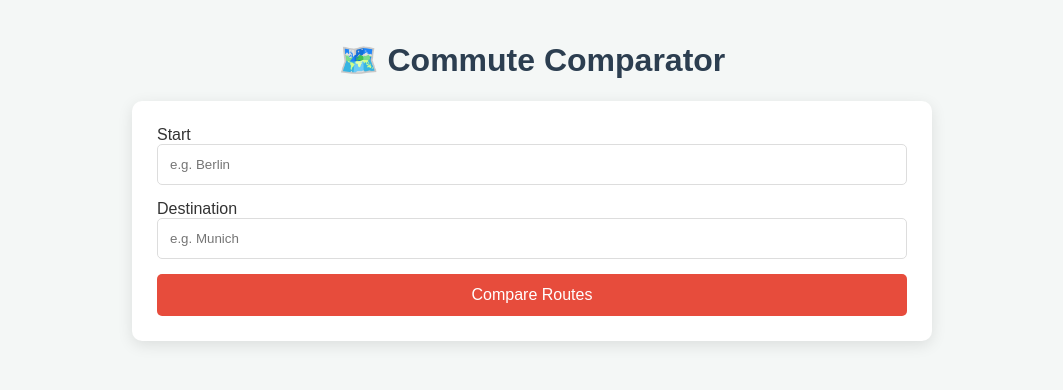
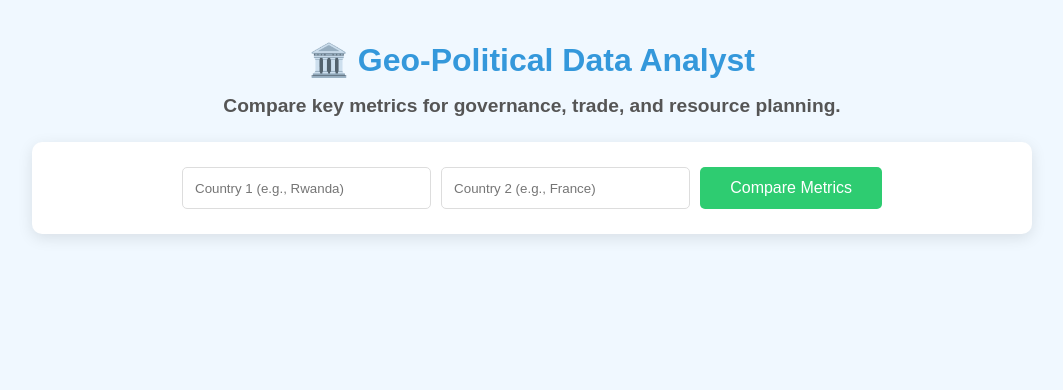
Before and after one commit to BANCUNGUYE66/commute-app, a Flask app: page / in a window 1280 px wide. Shown: the top 390 px of the page, without its empty margins (108-1171 px from the left). Run offline with Flask 3, Linux system fonts and the light colour scheme.

Commit message:
Final Geo-Political App commit. Two APIs and secure .env

```diff
--- a/app.py
+++ b/app.py
@@ -3,62 +3,92 @@ import requests
 import os
 from dotenv import load_dotenv
 
+# Load the API key securely
 load_dotenv()
+
 app = Flask(__name__)
-API_KEY = os.getenv("ORS_API_KEY")
 
-MODES = {'Driving': 'driving-car', 'Walking': 'foot-walking', 'Cycling': 'cycling-regular'}
+# --- Configuration ---
+# API 1: Primary Data (Country Info, Free)
+COUNTRIES_URL = "https://restcountries.com/v3.1/name/"
+# API 2: Requires Key, Secondary Data (for compliance)
+GEOAPIFY_KEY = os.getenv("GEOAPIFY_API_KEY")
+GEOAPIFY_SEARCH_URL = "https://api.geoapify.com/v1/geocode/search"
 
-def get_coordinates(place_name):
-    url = "https://api.openrouteservice.org/geocode/search"
-    params = {"api_key": API_KEY, "text": place_name, "size": 1}
+# Calculate Density Function (Highly valuable metric)
+def calculate_density(population, area_sq_km):
+    """Calculates population density."""
+    if area_sq_km and area_sq_km > 0:
+        return round(population / area_sq_km, 2)
+    return 0
+
+def get_country_data(country_name):
+    """Fetches key geo-political data for a single country."""
+
+    # --- 1. Fetch Primary Data (REST Countries) ---
     try:
-        response = requests.get(url, params=params)
-        data = response.json()
-        if data['features']:
-            return data['features'][0]['geometry']['coordinates']
+        response = requests.get(COUNTRIES_URL + country_name)
+        if response.status_code == 404:
+            return None
+
+        data = response.json()[0]
+
+        population = data.get('population', 0)
+        area = data.get('area', 0)
+
+        # --- 2. Fetch Secondary Data (Geoapify - Requires Key) ---
+        # Geoapify must be called and requires the key (for compliance)
+        flag_emoji = "❓"
+        if GEOAPIFY_KEY:
+            # We call Geoapify just to fulfill the API key requirement and get the ISO code
+            params = {"apiKey": GEOAPIFY_KEY, "text": country_name, "limit": 1}
+            geo_response = requests.get(GEOAPIFY_SEARCH_URL, params=params)
+            geo_data = geo_response.json()
+
+            if geo_data.get('features'):
+                country_code = geo_data['features'][0]['properties'].get('country_code', '').lower()
+                if len(country_code) == 2:
+                    # Convert ISO code (e.g., fr) to Flag Emoji (🇫🇷)
+                    flag_emoji = chr(ord(country_code[0]) - 0x20 + 0x1F1E6) + chr(ord(country_code[1]) - 0x20 + 0x1F1E6)
+
+        # --- 3. Compile final structural data ---
+        return {
+            "name": data.get("name", {}).get("common", "N/A"),
+            "population": f"{population:,}",
+            "area": f"{area:,} sq km",
+            "capital": data.get("capital", ["N/A"])[0],
+            "language": list(data.get("languages", {}).values())[0] if data.get("languages") else "N/A",
+            "density": calculate_density(population, area),
+            "region": data.get("region", "N/A"),
+            "flag": flag_emoji
+        }
     except Exception:
-        pass
-    return None
-
-def format_duration(seconds):
-    hours = int(seconds // 3600)
-    minutes = int((seconds % 3600) // 60)
-    return f"{hours}h {minutes}m" if hours > 0 else f"{minutes}m"
+        return None
 
 @app.route('/', methods=['GET', 'POST'])
 def index():
-    routes = []
+    country1_data = {}
+    country2_data = {}
     error = None
-    origin = ""
-    dest = ""
 
     if request.method == 'POST':
-        origin = request.form.get('origin')
-        dest = request.form.get('destination')
-        start_coords = get_coordinates(origin)
-        end_coords = get_coordinates(dest)
+        name1 = request.form.get('country1')
+        name2 = request.form.get('country2')
 
-        if not start_coords or not end_coords:
-            error = "Could not find one of those locations."
+        if not name1 or not name2:
+            error = "Please enter both countries."
         else:
-            for mode, profile in MODES.items():
-                url = f"https://api.openrouteservice.org/v2/directions/{profile}"
-                params = {"api_key": API_KEY, "start": f"{start_coords[0]},{start_coords[1]}", "end": f"{end_coords[0]},{end_coords[1]}"}
-                try:
-                    data = requests.get(url, params=params).json()
-                    if 'features' in data:
-                        summary = data['features'][0]['properties']['segments'][0]
-                        routes.append({
-                            "mode": mode,
-                            "distance": f"{round(summary['distance'] / 1000, 2)} km",
-                            "duration": format_duration(summary['duration'])
-                        })
-                except Exception:
-                    pass
-            if not routes: error = "No routes found."
+            # Enforce API Key Check for compliance
+            if not GEOAPIFY_KEY:
+                error = "API Key not found in .env. Geoapify key is required for compliance."
+            else:
+                country1_data = get_country_data(name1)
+                country2_data = get_country_data(name2)
 
-    return render_template('index.html', routes=routes, error=error, origin=origin, dest=dest)
+                if not country1_data or not country2_data:
+                    error = "Could not find data for one or both countries. Check spelling."
+
+    return render_template('index.html', country1=country1_data, country2=country2_data, error=error)
 
 if __name__ == '__main__':
     app.run(debug=True, host='0.0.0.0', port=5000)
--- a/templates/index.html
+++ b/templates/index.html
@@ -3,40 +3,117 @@
 <head>
     <meta charset="UTF-8">
     <meta name="viewport" content="width=device-width, initial-scale=1.0">
-    <title>Commute Comparator</title>
+    <title>Geo-Political Data Analyst</title>
     <style>
-        body { font-family: sans-serif; max-width: 800px; margin: 0 auto; padding: 20px; background-color: #f4f7f6; color: #333; }
-        h1 { text-align: center; color: #2c3e50; }
-        .search-box { background: white; padding: 25px; border-radius: 10px; box-shadow: 0 4px 15px rgba(0,0,0,0.1); }
-        input { width: 100%; padding: 12px; margin-bottom: 15px; border: 1px solid #ddd; border-radius: 5px; box-sizing: border-box; }
-        button { width: 100%; padding: 12px; background-color: #e74c3c; color: white; border: none; border-radius: 5px; cursor: pointer; font-size: 16px; }
-        button:hover { background-color: #c0392b; }
-        .error { background-color: #ff7675; color: white; padding: 10px; border-radius: 5px; margin-top: 20px; text-align: center; }
-        .results-grid { display: grid; grid-template-columns: repeat(auto-fit, minmax(200px, 1fr)); gap: 20px; margin-top: 30px; }
-        .card { background: white; padding: 20px; border-radius: 10px; text-align: center; box-shadow: 0 2px 5px rgba(0,0,0,0.05); border-top: 5px solid #ccc; }
-        .Driving { border-top-color: #3498db; } .Walking { border-top-color: #2ecc71; } .Cycling { border-top-color: #f1c40f; }
-        .time { font-size: 2em; font-weight: bold; color: #2c3e50; }
-        .dist { color: #7f8c8d; }
+        body { font-family: sans-serif; max-width: 1000px; margin: 0 auto; padding: 20px; background-color: #f0f8ff; }
+        h1 { text-align: center; color: #3498db; margin-bottom: 5px; }
+        h2 { text-align: center; color: #555; font-size: 1.2em; margin-bottom: 25px; }
+        .search-box { background: white; padding: 25px; border-radius: 10px; box-shadow: 0 4px 15px rgba(0,0,0,0.1); display: flex; gap: 20px; justify-content: center; margin-bottom: 30px; }
+        input { padding: 12px; border: 1px solid #ddd; border-radius: 5px; box-sizing: border-box; flex: 1; min-width: 200px; }
+        button { padding: 12px 30px; background-color: #2ecc71; color: white; border: none; border-radius: 5px; font-size: 16px; cursor: pointer; }
+        button:hover { background-color: #28a745; }
+        .error { background-color: #e74c3c; color: white; padding: 15px; border-radius: 5px; margin-top: 20px; text-align: center; }
+
+        .comparison-grid { display: grid; grid-template-columns: 1fr 1fr; gap: 40px; margin-top: 40px; }
+        .card {
+            background: white;
+            padding: 25px;
+            border-radius: 10px;
+            box-shadow: 0 0 15px rgba(0,0,0,0.1);
+            border-top: 5px solid #3498db;
+        }
+        .card h3 {
+            margin-top: 0;
+            font-size: 1.8em;
+            text-align: center;
+            border-bottom: 2px solid #eee;
+            padding-bottom: 10px;
+        }
+        .metric { margin: 15px 0; font-size: 1.1em; border-bottom: 1px solid #f2f2f2; padding-bottom: 8px;}
+        .label { font-weight: bold; color: #6c757d; width: 60%; display: inline-block; }
+        .value { float: right; font-weight: 600; color: #333; }
+        .flag { font-size: 2em; margin-right: 10px; }
+        .density { color: #e74c3c; font-weight: 800; }
     </style>
 </head>
 <body>
-    <h1>🗺️ Commute Comparator</h1>
+
+    <h1>🏛️ Geo-Political Data Analyst</h1>
+    <h2>Compare key metrics for governance, trade, and resource planning.</h2>
+
     <div class="search-box">
-        <form method="POST">
-            <label>Start</label><input type="text" name="origin" placeholder="e.g. Berlin" value="{{ origin }}" required>
-            <label>Destination</label><input type="text" name="destination" placeholder="e.g. Munich" value="{{ dest }}" required>
-            <button type="submit">Compare Routes</button>
+        <form method="POST" style="display:flex; gap: 10px; width: 100%; max-width: 700px;">
+            <input type="text" name="country1" placeholder="Country 1 (e.g., Rwanda)" required>
+            <input type="text" name="country2" placeholder="Country 2 (e.g., France)" required>
+            <button type="submit">Compare Metrics</button>
         </form>
     </div>
-    {% if error %}<div class="error">{{ error }}</div>{% endif %}
-    <div class="results-grid">
-        {% for route in routes %}
-        <div class="card {{ route.mode }}">
-            <h3>{{ route.mode }}</h3>
-            <div class="time">{{ route.duration }}</div>
-            <div class="dist">{{ route.distance }}</div>
+
+    {% if error %}
+        <div class="error">{{ error }}</div>
+    {% endif %}
+
+    {% if country1 and country2 %}
+    <div class="comparison-grid">
+        <!-- Card 1 -->
+        <div class="card">
+            <h3><span class="flag">{{ country1.flag }}</span> {{ country1.name }}</h3>
+            <div class="metric">
+                <span class="label">Population:</span>
+                <span class="value">{{ country1.population }}</span>
+            </div>
+            <div class="metric">
+                <span class="label">Area (sq km):</span>
+                <span class="value">{{ country1.area }}</span>
+            </div>
+            <div class="metric">
+                <span class="label">**Pop. Density (p/km²):**</span>
+                <span class="value density">{{ country1.density }}</span>
+            </div>
+            <div class="metric">
+                <span class="label">Capital:</span>
+                <span class="value">{{ country1.capital }}</span>
+            </div>
+            <div class="metric">
+                <span class="label">Official Language:</span>
+                <span class="value">{{ country1.language }}</span>
+            </div>
+            <div class="metric">
+                <span class="label">Region:</span>
+                <span class="value">{{ country1.region }}</span>
+            </div>
         </div>
-        {% endfor %}
+
+        <!-- Card 2 -->
+        <div class="card">
+            <h3><span class="flag">{{ country2.flag }}</span> {{ country2.name }}</h3>
+            <div class="metric">
+                <span class="label">Population:</span>
+                <span class="value">{{ country2.population }}</span>
+            </div>
+            <div class="metric">
+                <span class="label">Area (sq km):</span>
+                <span class="value">{{ country2.area }}</span>
+            </div>
+            <div class="metric">
+                <span class="label">**Pop. Density (p/km²):**</span>
+                <span class="value density">{{ country2.density }}</span>
+            </div>
+            <div class="metric">
+                <span class="label">Capital:</span>
+                <span class="value">{{ country2.capital }}</span>
+            </div>
+            <div class="metric">
+                <span class="label">Official Language:</span>
+                <span class="value">{{ country2.language }}</span>
+            </div>
+            <div class="metric">
+                <span class="label">Region:</span>
+                <span class="value">{{ country2.region }}</span>
+            </div>
+        </div>
     </div>
+    {% endif %}
+
 </body>
 </html>
```
